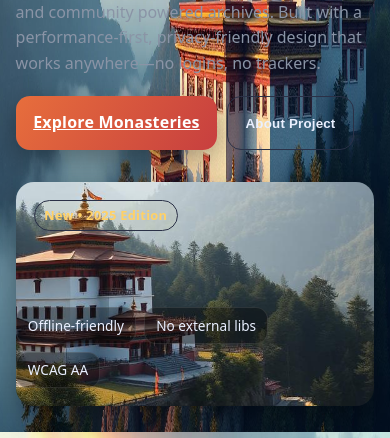
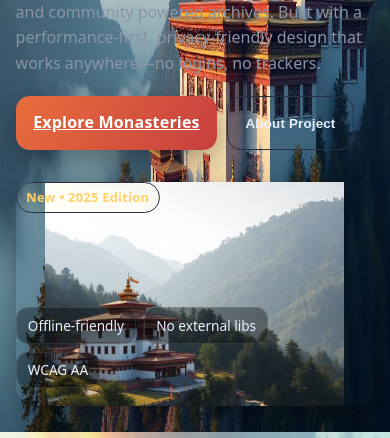
Before and after one commit to RonnyHamilton/Web-development, a plain HTML site: page sikkim_monastry/index.html in a window 390 px wide. Shown: the part 412-850 px from the top of the page. Drawn offline with Linux system fonts and the light colour scheme.

Commit message:
Update style.css

```diff
--- a/sikkim_monastry/style.css
+++ b/sikkim_monastry/style.css
@@ -32,8 +32,16 @@ body {
     font: 16px/1.6 ui-sans-serif, system-ui, -apple-system, Segoe UI, Roboto, Noto Sans, Ubuntu, Cantarell, Helvetica Neue, Arial, "Apple Color Emoji", "Segoe UI Emoji";
     color: var(--text);
     /* ✅ Your image as full-screen background */
-    background: url("hero-monastery.jpg") no-repeat center center fixed, var(--bg);
-    background-size:100vw;
+        background: url("hero-monastery.jpg") no-repeat center center fixed, var(--bg);
+        background-size: cover;
+        background-position: center;
+        background-repeat: no-repeat;
+        /* Responsive fallback for small screens */
+        @media (max-width: 600px) {
+            body {
+                background-size: contain;
+            }
+        }
     overflow-x: hidden;
 }
 
@@ -197,10 +205,17 @@ a {
     overflow: hidden;
     position: relative;
     box-shadow: var(--shadow);
-    background:url(enchey-monastery.jpg);
-    background-position: bottom;
+    background: url(enchey-monastery.jpg) no-repeat center center;
+    background-size: cover;
+    background-position: center;
     background-repeat: no-repeat;
-    background-size: 500px;
+}
+
+@media (max-width: 600px) {
+    .hero-card {
+        background-size: contain;
+    }
+}
 }
 
 .hero-badge {
```
